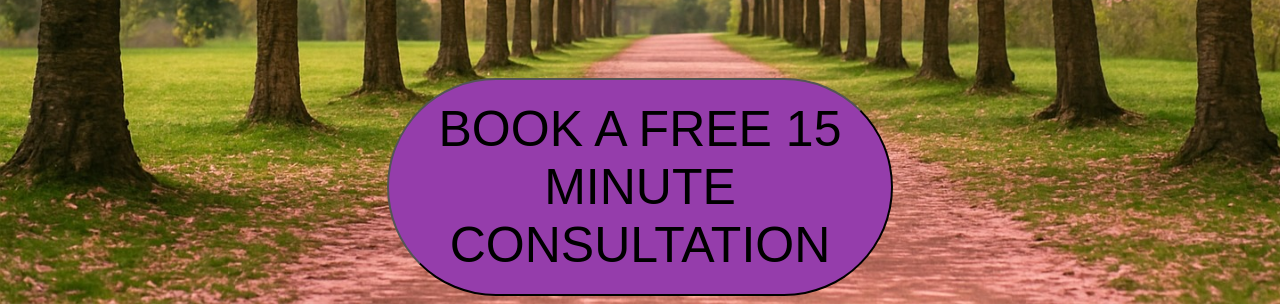
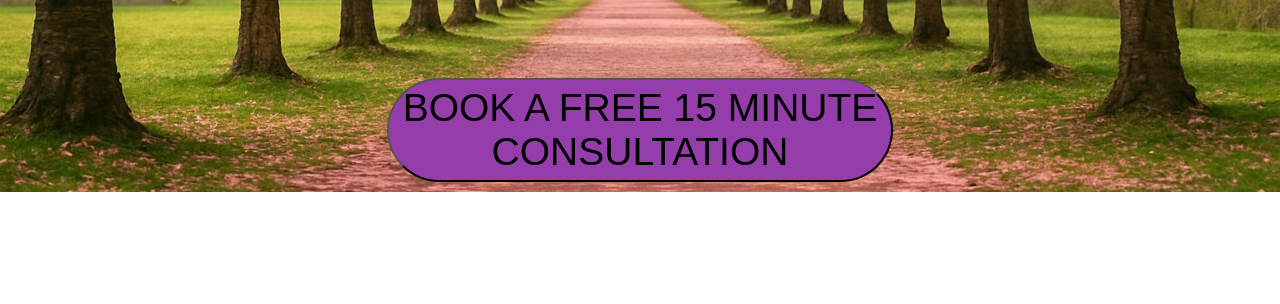
Before and after one commit to claire-beks/E-O-THERAPYCENTRE, a plain HTML site: page index.html in a window 1280 px wide. Shown: the part 608-912 px from the top of the page. After the commit the page ends 800 px from the top, so only its background shows below. Drawn offline with Linux system fonts and the light colour scheme.

Commit message:
Update style.css
Reduced home page button font size from 50px to 39px and reduced the button padding to 6px

```diff
--- a/CSS/style.css
+++ b/CSS/style.css
@@ -26,10 +26,10 @@ body{
 }
 
 #book_consultation_button{
-    padding: 20px;
+    padding: 6px;
     border-radius: 8em;
     width: 40%;
-    font-size: 50px;
+    font-size: 39px;
     background-color: var(---main_theme_color);
 
 }
```
